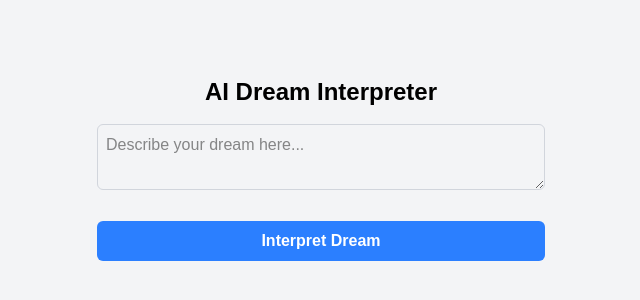
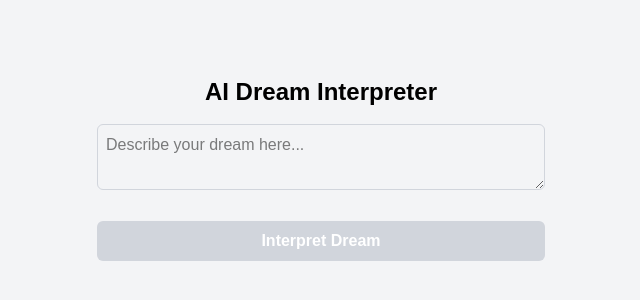
Before and after one commit to Meet1903/GenAI-Dream-Storyteller, a Next.js app: page / in a window 1280 px wide. Shown: the part 232-532 px from the top of the page, without its empty margins (319-959 px from the left). Built offline with nearby package versions, Linux system fonts and the light colour scheme.

Commit message:
Implement dream interpretation functionality with error handling and loading state

```diff
--- a/app/page.tsx
+++ b/app/page.tsx
@@ -1,34 +1,62 @@
-'use client';
+"use client";
 
-import Image from "next/image";
 import { useState } from "react";
 
 export default function Home() {
+  const [dream, setDream] = useState<string>("");
+  const [interpretation, setInterpretation] = useState<string>("");
+  const [loading, setLoading] = useState<boolean>(false);
 
-  const [dream, setDream] = useState<string>('');
-  const [interpretation, setInterpretation] = useState<string>('');
-  const [loading, setLoading] = useState<boolean>(false);
+  const interpretDream = async (e: React.FormEvent) => {
+    e.preventDefault();
+    if (!dream.trim()) return;
+
+    setLoading(true);
+    setInterpretation("");
+
+    try {
+      const response = await fetch("/api/interpret", {
+        method: "POST",
+        headers: {
+          "Content-Type": "application/json",
+        },
+        body: JSON.stringify({ dream }),
+      });
+
+      const data = await response.json();
+      if (!response.ok) throw new Error(data.error || "Failed to interpret dream");
+
+      setInterpretation(data.interpretation || "No interpretation found");
+    } catch (error) {
+      console.error(error);
+      setInterpretation("An error occurred while interpreting the dream");
+    } finally {
+      setLoading(false);
+    }
+  };
 
   return (
     <div className="flex flex-col items-center justify-center min-h-screen py-2 bg-gray-100">
       <h1 className="text-2xl font-bold text-black mb-4">AI Dream Interpreter</h1>
-      <form className="w-full max-w-md">
+
+      <form className="w-full max-w-md" onSubmit={interpretDream}>
         <textarea
-          className="w-full p-2 border border-gray-300 rounded-md mb-4"
+          className="w-full p-2 text-black border border-gray-300 rounded-md mb-4"
           placeholder="Describe your dream here..."
           value={dream}
           onChange={(e) => setDream(e.target.value)}
-          required
         />
         <button
           type="submit"
           className="w-full mt-2 bg-blue-500 hover:bg-blue-700 text-white font-bold py-2 px-4 rounded-md disabled:bg-gray-300"
-          disabled={loading}
-        >{loading ? 'Interpreting...' : 'Interpret Dream'}
+          disabled={loading || !dream.trim()}
+        >
+          {loading ? "Interpreting..." : "Interpret Dream"}
         </button>
       </form>
+
       {interpretation && (
-        <div className="mt-4 p-4 bg-white shadow rounded-md w-full max-w-md">
+        <div className="mt-4 p-4 bg-white shadow rounded-md w-full max-w-md" aria-live="polite">
           <h2 className="text-lg font-bold text-black mb-2">Interpretation</h2>
           <p className="text-gray-800">{interpretation}</p>
         </div>
```
